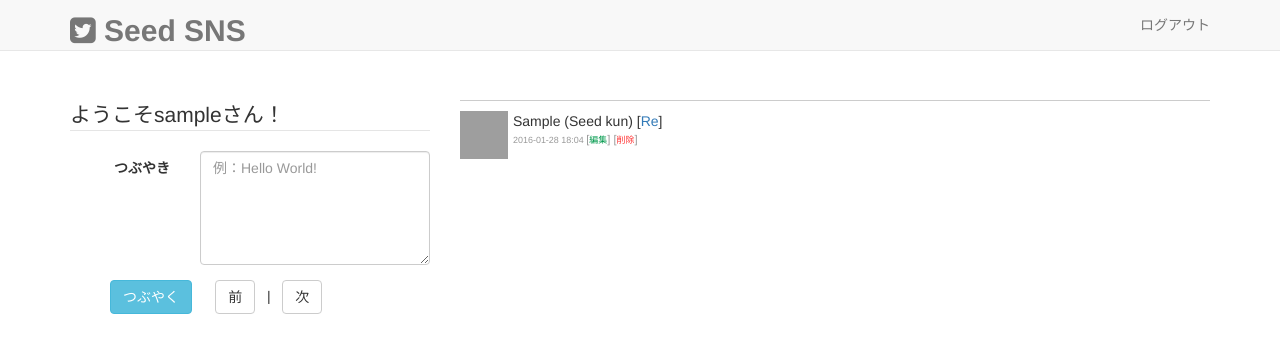
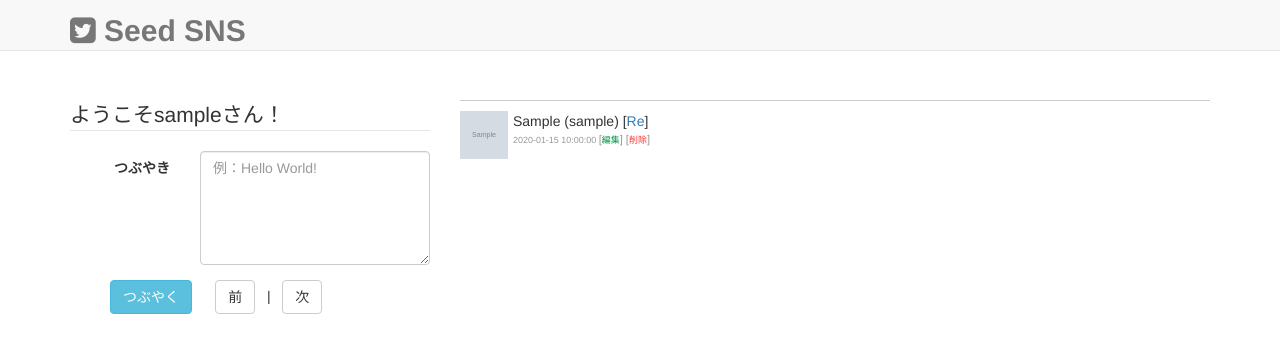
Before and after one commit to XxnaruponxX/seed_sns, a PHP site: page / in a window 1280 px wide. Shown: the top 353 px of the page. Run offline with PHP 8.4, Linux system fonts and the light colour scheme; the visitor is signed in with stand-in values (Sample User, id 1); tables that the repository leaves empty hold one stand-in row (values such as "Sample post"); grey boxes marked "Sample" are stand-in pictures; grey boxes are pictures that could not be loaded.

Commit message:
名前とプロフ写真の表示

```diff
--- a/index.php
+++ b/index.php
@@ -31,11 +31,11 @@ $sql = sprintf('SELECT * FROM `members` WHERE `member_id` = %d',mysqli_real_esca
 $record = mysqli_query($db,$sql) or die(mysqli_error($db));
 $member = mysqli_fetch_assoc($record);
 //DBへの接続
-$dsn = 'mysql:dbname=seed_sns;host=localhost';
-$user = 'root';
-$password='';
-$dbh = new PDO($dsn,$user,$password);
-$dbh->query('SET NAMES utf8');
+// $dsn = 'mysql:dbname=seed_sns;host=localhost';
+// $user = 'root';
+// $password='';
+// $dbh = new PDO($dsn,$user,$password);
+// $dbh->query('SET NAMES utf8');
 
 
 //sql文を実行する
@@ -53,38 +53,48 @@ if (!empty($_POST)){//POST送信したときのみ動くようにする
   header("location: index.php");
   exit();
   # code...
-    $stmt = $dbh->prepare($sql);
-  $stmt->execute();
+  //   $stmt = $dbh->prepare($sql);
+  // $stmt->execute();
 }
   //SELECT文の実行
 
   //SQL文作成(SELECT文)
-  $sql = 'SELECT * FROM `tweets` ORDER BY `created` DESC;';
+
+       //投稿を取得する
+       // $sql = 'SELECT * FROM `tweets`;';
+       $sql = 'SELECT `members`.`nick_name`,`members`.`picture_path`,`tweets`.* FROM `tweets` INNER JOIN `members` on `tweets`.`member_id` = `members`.`member_id`';
+      $tweets = mysqli_query($db,$sql) or die(mysqli_error($db));
+
+
+       $tweets_array = array();
+       while ($tweet = mysqli_fetch_assoc($tweets)) {
+       $tweets_array[] = $tweet;
+       }
 
   //実行
-$stmt = $dbh->prepare($sql);
-  $stmt->execute();
+// $stmt = $dbh->prepare($sql);
+//   $stmt->execute();
 
-   //配列で取得したデータを格納
-   //配列を初期化
-   $tweet_datas = array();
-  //繰り返し文でデータ取得(フェッチ)
-  while (1) {
-    $rec = $stmt->fetch(PDO::FETCH_ASSOC);
-    if ($rec == false) {
-      break;
-      # code...
-    }
-    $tweet_datas[] = $rec;
+//    //配列で取得したデータを格納
+//    //配列を初期化
+//    $tweet_datas = array();
+//   //繰り返し文でデータ取得(フェッチ)
+//   while (1) {
+//     $rec = $stmt->fetch(PDO::FETCH_ASSOC);
+//     if ($rec == false) {
+//       break;
+//       # code...
+//     }
+//     $tweet_datas[] = $rec;
 
-  }
+
     # code...
 
 
 
 
 
-$dbh = null;
+// $dbh = null;
 
 
 
@@ -127,7 +137,7 @@ $dbh = null;
               <a class="navbar-brand" href="index.html"><span class="strong-title"><i class="fa fa-twitter-square"></i> Seed SNS</span></a>
           </div>
           <!-- Collect the nav links, forms, and other content for toggling -->
-          <div class="collapse navbar-collapse" id="bs-example-navbar-collapse-1">
+          <div class="collapse navbar-sssssssssssssssssssssssssssssssssssssssscollapse" id="bs-example-navbar-collapse-1">
               <ul class="nav navbar-nav navbar-right">
                 <li><a href="logout.php">ログアウト</a></li>
               </ul>
@@ -158,24 +168,27 @@ $dbh = null;
           </ul>
         </form>
       </div>
-      <?php foreach ($tweet_datas as $tweet_each){ ?>
+
       <div class="col-md-8 content-margin-top">
+      <?php foreach ($tweets_array as $tweet_each){ ?>
         <div class="msg">
-          <img src="http://c85c7a.medialib.glogster.com/taniaarca/media/71/71c8671f98761a43f6f50a282e20f0b82bdb1f8c/blog-images-1349202732-fondo-steve-jobs-ipad.jpg" width="48" height="48">
+          <img src= "member_picture/<?php echo $tweet_each['picture_path'];?>" width="48" height="48">
           <p>
-            <?php echo $tweet_each['tweet']; ?><span class="name"> (Seed kun) </span>
+            <?php echo $tweet_each['tweet']; ?><span class="name"> (<?php echo $tweet_each['nick_name'];?>) </span>
             [<a href="#">Re</a>]
           </p>
           <p class="day">
             <a href="view.html">
-              2016-01-28 18:04
+             <?php echo $tweet_each['created']; ?>
             </a>
             [<a href="#" style="color: #00994C;">編集</a>]
             [<a href="#" style="color: #F33;">削除</a>]
           </p>
+
         </div>
+        <?php } ?>
       </div>
-      <?php } ?>
+
       </div>
       </div>
 
```
